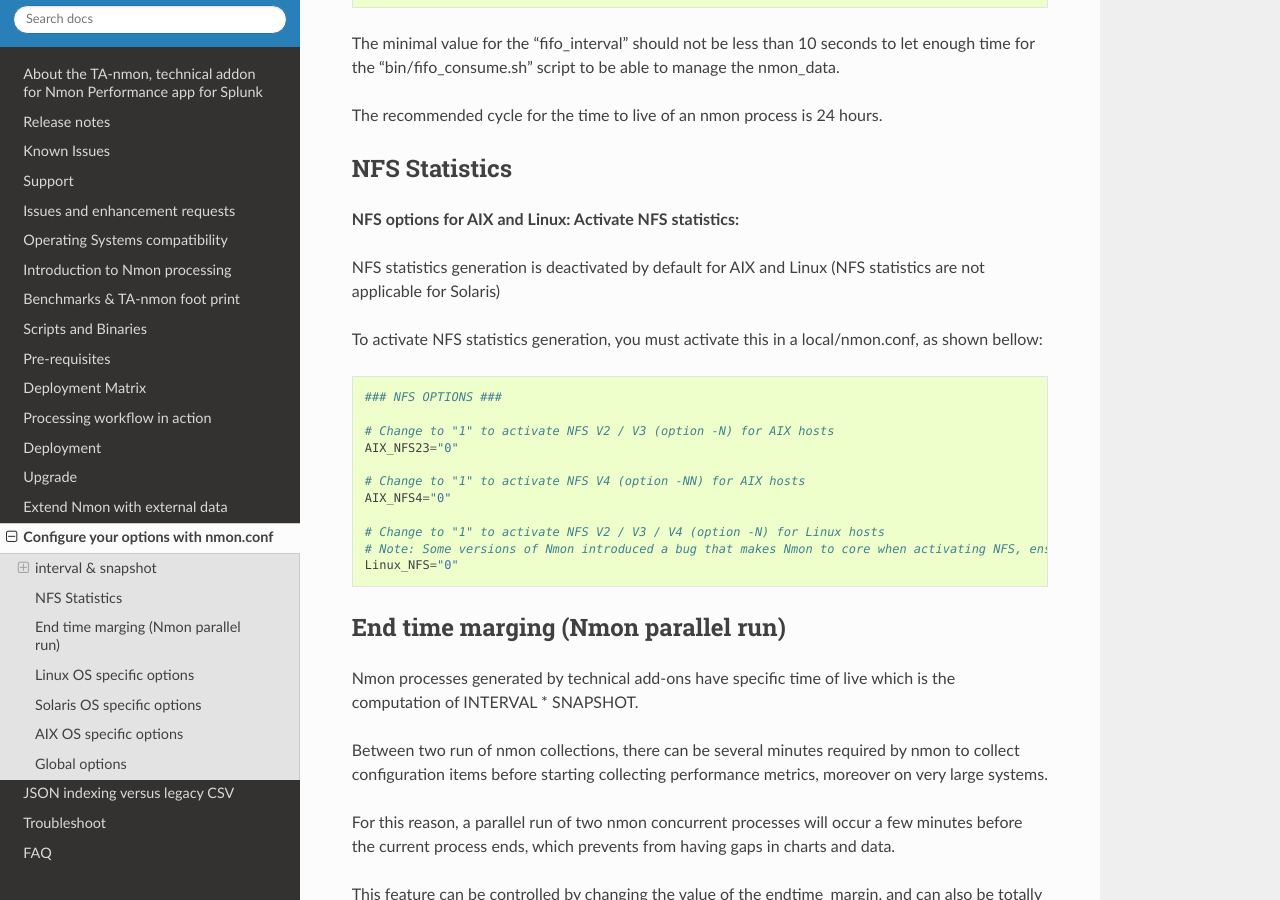
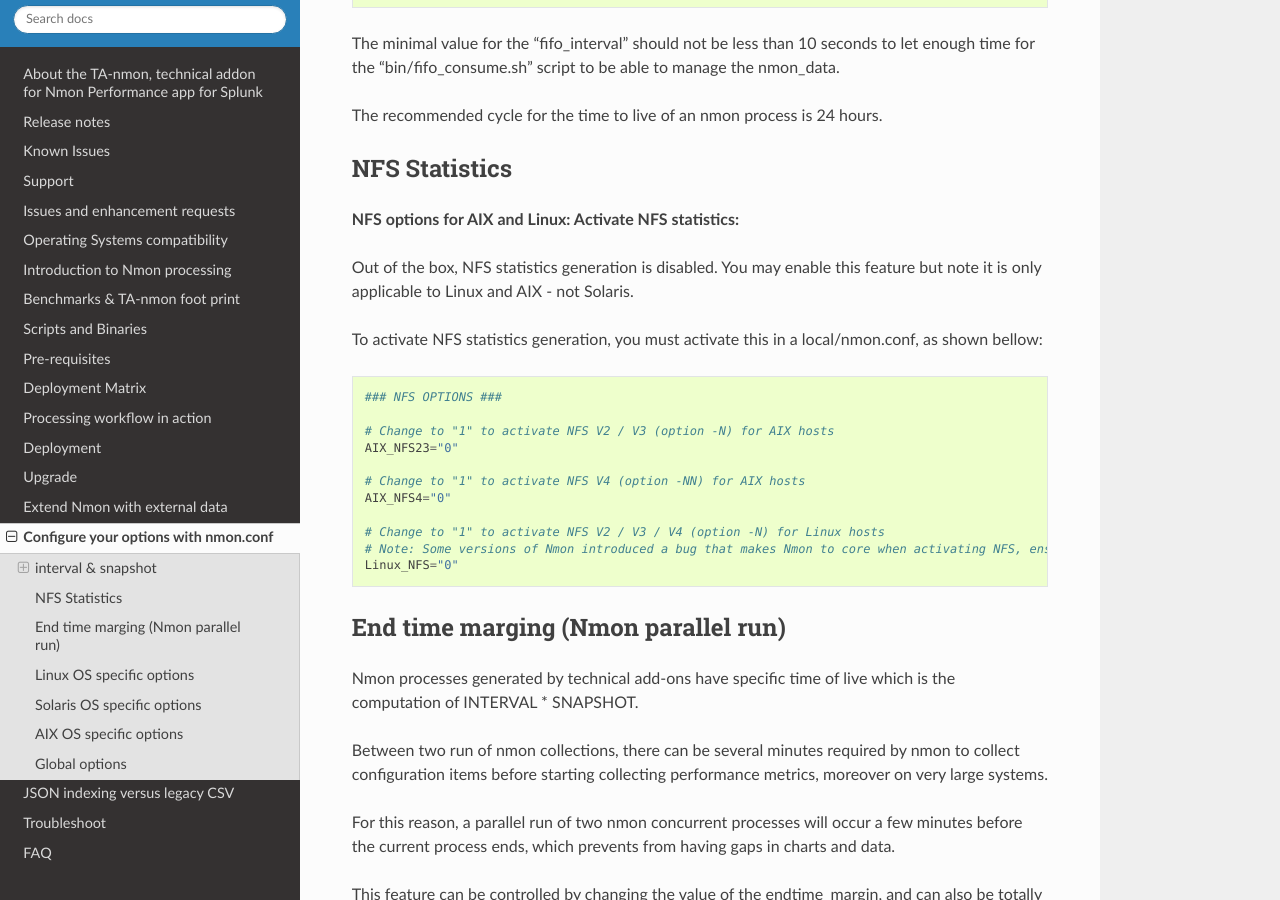
Before and after one commit to guilhemmarchand/TA-nmon, a Sphinx documentation site: the page built from docs/nmon_config.rst, in a window 1280 px wide and 900 px high, scrolled down 2294 px. Built offline with Sphinx 7.4.7 and the Read the Docs theme 2.0.0, drawn with Linux system fonts in a browser that asks for light colours.

Commit message:
doc update
minor update in nmon_config

```diff
--- a/docs/nmon_config.rst
+++ b/docs/nmon_config.rst
@@ -106,7 +106,7 @@
 
 **NFS options for AIX and Linux: Activate NFS statistics:**
 
-NFS statistics generation is deactivated by default for AIX and Linux (NFS statistics are not applicable for Solaris)
+Out of the box, NFS statistics generation is disabled. You may enable this feature but note it is only applicable to Linux and AIX - not Solaris.
 
 To activate NFS statistics generation, you must activate this in a local/nmon.conf, as shown bellow:
 
```
